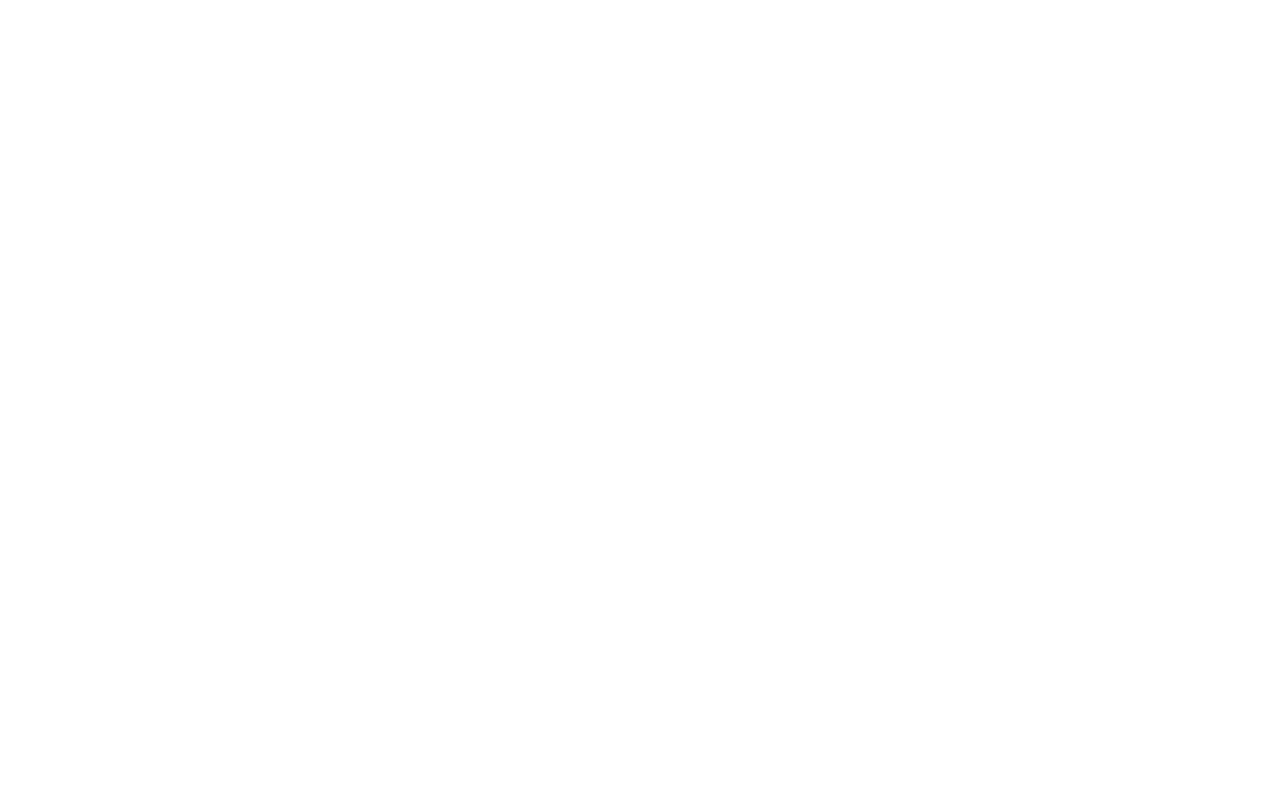
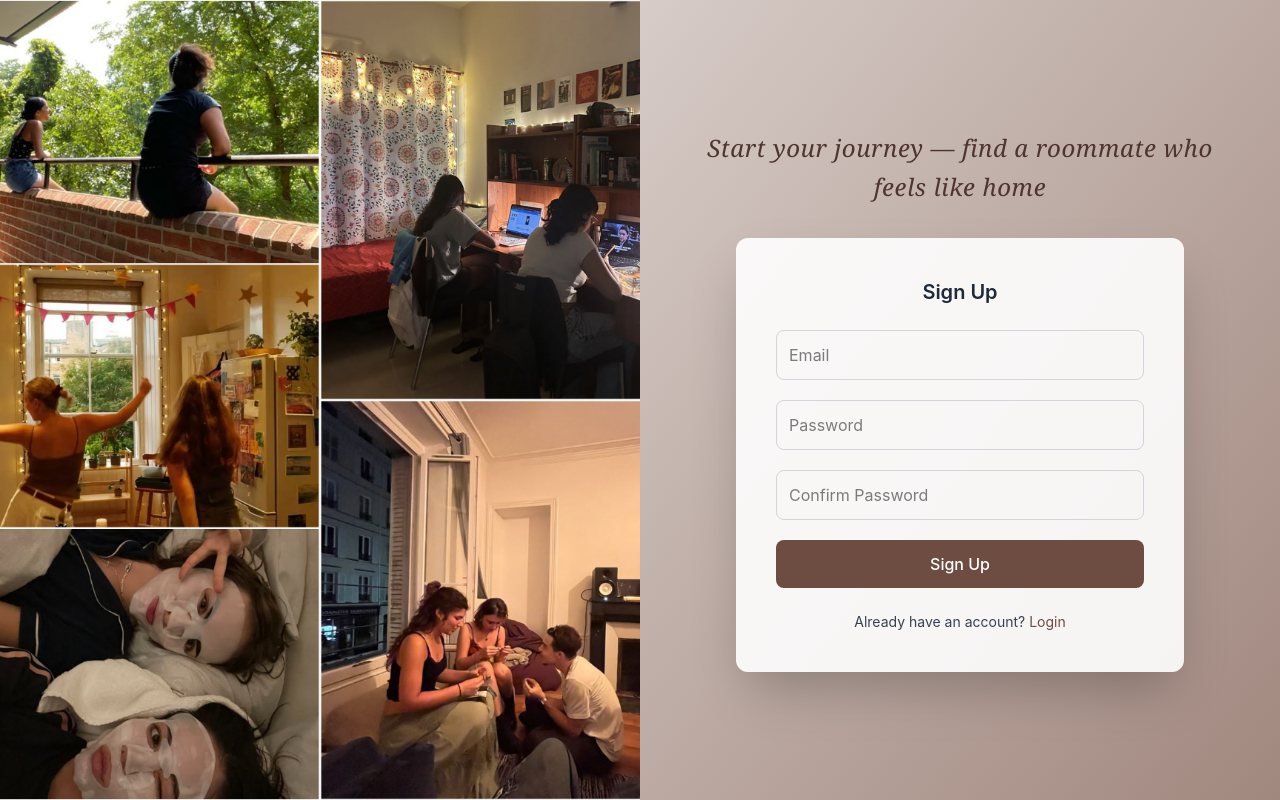
Before and after one commit to HarleenKaur4733/Roommate-Compatibility-UI, a React (Vite) app: page /signup in a window 1280 px wide. Before the commit this address had no page. Built offline with nearby package versions, Linux system fonts and the light colour scheme.

Commit message:
Signup Page, Create Profile Page added

```diff
--- a/src/App.jsx
+++ b/src/App.jsx
@@ -1,14 +1,35 @@
 import { BrowserRouter, Routes, Route } from "react-router-dom";
+
 import Login from "./pages/Login";
+import Signup from "./pages/Signup";
 import Dashboard from "./pages/Dashboard";
+import ProtectedRoute from "./components/ProtectedRoute";
+import CreateProfile from "./pages/CreateProfile";
 
 function App() {
   return (
     <BrowserRouter>
       <Routes>
         <Route path="/" element={<Login />} />
-        {/* <Route path="/signup" element={<Signup />} />*/}
-        <Route path="/dashboard" element={<Dashboard />} />
+
+        <Route path="/signup" element={<Signup />} />
+
+        <Route
+          path="/dashboard"
+          element={
+            <ProtectedRoute>
+              <Dashboard />
+            </ProtectedRoute>
+          }
+        />
+        <Route
+          path="/create-profile"
+          element={
+            <ProtectedRoute>
+              <CreateProfile />
+            </ProtectedRoute>
+          }
+        />
       </Routes>
     </BrowserRouter>
   );
--- /dev/null
+++ b/src/components/ProtectedRoute.jsx
@@ -0,0 +1,15 @@
+import { useContext } from "react";
+import { Navigate } from "react-router-dom";
+import { AuthContext } from "../context/AuthContext";
+
+function ProtectedRoute({ children }) {
+  const { token } = useContext(AuthContext);
+
+  if (!token) {
+    return <Navigate to="/" />;
+  }
+
+  return children;
+}
+
+export default ProtectedRoute;
--- /dev/null
+++ b/src/pages/CreateProfile.jsx
@@ -0,0 +1,97 @@
+import { useState } from "react";
+import axiosInstance from "../api/axiosInstance";
+import { useNavigate } from "react-router-dom";
+
+function CreateProfile() {
+  const navigate = useNavigate();
+
+  const [profile, setProfile] = useState({
+    name: "",
+    age: "",
+    occupation: "",
+    city: "",
+    bio: "",
+  });
+
+  const handleSubmit = async (e) => {
+    e.preventDefault();
+
+    await axiosInstance.post("/profile", profile);
+
+    navigate("/preferences");
+  };
+
+  return (
+    <div className="flex min-h-screen items-center justify-center bg-gradient-to-br from-[#d7ccc8] to-[#a1887f] p-10">
+      <div className="w-full max-w-lg bg-white/90 shadow-2xl rounded-xl p-10">
+        <h1 className="text-3xl italic font-serif text-[#4e342e] mb-8 text-center leading-relaxed tracking-wide">
+          Create Your Profile
+        </h1>
+
+        <form onSubmit={handleSubmit} className="flex flex-col gap-5">
+          <input
+            className="border border-gray-300 rounded-lg p-3 focus:outline-none focus:ring-2 focus:ring-[#6d4c41] focus:border-[#6d4c41] transition"
+            placeholder="Name"
+            onChange={(e) =>
+              setProfile({
+                ...profile,
+                name: e.target.value,
+              })
+            }
+          />
+
+          <input
+            className="border border-gray-300 rounded-lg p-3 focus:outline-none focus:ring-2 focus:ring-[#6d4c41] focus:border-[#6d4c41] transition"
+            placeholder="Age"
+            type="number"
+            onChange={(e) =>
+              setProfile({
+                ...profile,
+                age: e.target.value,
+              })
+            }
+          />
+
+          <input
+            className="border border-gray-300 rounded-lg p-3 focus:outline-none focus:ring-2 focus:ring-[#6d4c41] focus:border-[#6d4c41] transition"
+            placeholder="Occupation"
+            onChange={(e) =>
+              setProfile({
+                ...profile,
+                occupation: e.target.value,
+              })
+            }
+          />
+
+          <input
+            className="border border-gray-300 rounded-lg p-3 focus:outline-none focus:ring-2 focus:ring-[#6d4c41] focus:border-[#6d4c41] transition"
+            placeholder="City"
+            onChange={(e) =>
+              setProfile({
+                ...profile,
+                city: e.target.value,
+              })
+            }
+          />
+
+          <textarea
+            className="border border-gray-300 rounded-lg p-3 h-28 resize-none focus:outline-none focus:ring-2 focus:ring-[#6d4c41] focus:border-[#6d4c41] transition"
+            placeholder="Bio"
+            onChange={(e) =>
+              setProfile({
+                ...profile,
+                bio: e.target.value,
+              })
+            }
+          />
+
+          <button className="bg-[#6d4c41] hover:bg-[#5d4037] text-white font-medium rounded-lg p-3 transition">
+            Create Profile
+          </button>
+        </form>
+      </div>
+    </div>
+  );
+}
+
+export default CreateProfile;
--- /dev/null
+++ b/src/pages/Signup.jsx
@@ -0,0 +1,123 @@
+import { useState } from "react";
+import { signup } from "../api/authApi"; // <-- make sure you have this API function
+import { useNavigate } from "react-router-dom";
+import loginPageImage from "../assets/loginPageImage.jpg";
+
+function Signup() {
+  const navigate = useNavigate();
+
+  const [form, setForm] = useState({
+    name: "",
+    email: "",
+    password: "",
+    confirmPassword: "",
+  });
+
+  const handleSubmit = async (e) => {
+    e.preventDefault();
+
+    if (form.password !== form.confirmPassword) {
+      alert("Passwords do not match");
+      return;
+    }
+
+    try {
+      await signup(form);
+      console.log("Signup successful");
+      navigate("/");
+    } catch (err) {
+      alert("Signup failed");
+    }
+  };
+
+  return (
+    <div className="flex min-h-screen">
+      {/* Left side with image */}
+      <div className="w-1/2">
+        <img
+          src={loginPageImage}
+          alt="Signup Illustration"
+          className="w-full h-full object-cover"
+        />
+      </div>
+
+      {/* Right side with signup form */}
+      <div className="w-1/2 flex flex-col items-center justify-center bg-gradient-to-br from-[#d7ccc8] to-[#a1887f] p-10">
+        {/* Tagline */}
+        <h1 className="text-2xl italic font-serif text-[#4e342e] mb-8 text-center leading-relaxed tracking-wide">
+          Start your journey — find a roommate who feels like home
+        </h1>
+
+        {/* Enlarged signup card */}
+        <div className="w-full max-w-md bg-white/90 shadow-2xl rounded-xl p-10">
+          <h2 className="text-xl font-semibold text-gray-800 mb-6 text-center">
+            Sign Up
+          </h2>
+
+          <form className="flex flex-col gap-5" onSubmit={handleSubmit}>
+            {/* <input
+              className="border border-gray-300 rounded-lg p-3 focus:outline-none focus:ring-2 focus:ring-[#6d4c41] focus:border-[#6d4c41] transition"
+              placeholder="Full Name"
+              type="text"
+              onChange={(e) =>
+                setForm({
+                  ...form,
+                  name: e.target.value,
+                })
+              }
+            /> */}
+
+            <input
+              className="border border-gray-300 rounded-lg p-3 focus:outline-none focus:ring-2 focus:ring-[#6d4c41] focus:border-[#6d4c41] transition"
+              placeholder="Email"
+              type="email"
+              onChange={(e) =>
+                setForm({
+                  ...form,
+                  email: e.target.value,
+                })
+              }
+            />
+
+            <input
+              className="border border-gray-300 rounded-lg p-3 focus:outline-none focus:ring-2 focus:ring-[#6d4c41] focus:border-[#6d4c41] transition"
+              placeholder="Password"
+              type="password"
+              onChange={(e) =>
+                setForm({
+                  ...form,
+                  password: e.target.value,
+                })
+              }
+            />
+
+            <input
+              className="border border-gray-300 rounded-lg p-3 focus:outline-none focus:ring-2 focus:ring-[#6d4c41] focus:border-[#6d4c41] transition"
+              placeholder="Confirm Password"
+              type="password"
+              onChange={(e) =>
+                setForm({
+                  ...form,
+                  confirmPassword: e.target.value,
+                })
+              }
+            />
+
+            <button className="bg-[#6d4c41] hover:bg-[#5d4037] text-white font-medium rounded-lg p-3 transition">
+              Sign Up
+            </button>
+          </form>
+
+          <p className="text-sm text-gray-700 mt-6 text-center">
+            Already have an account?{" "}
+            <a href="/" className="text-[#6d4c41] hover:underline">
+              Login
+            </a>
+          </p>
+        </div>
+      </div>
+    </div>
+  );
+}
+
+export default Signup;
```
